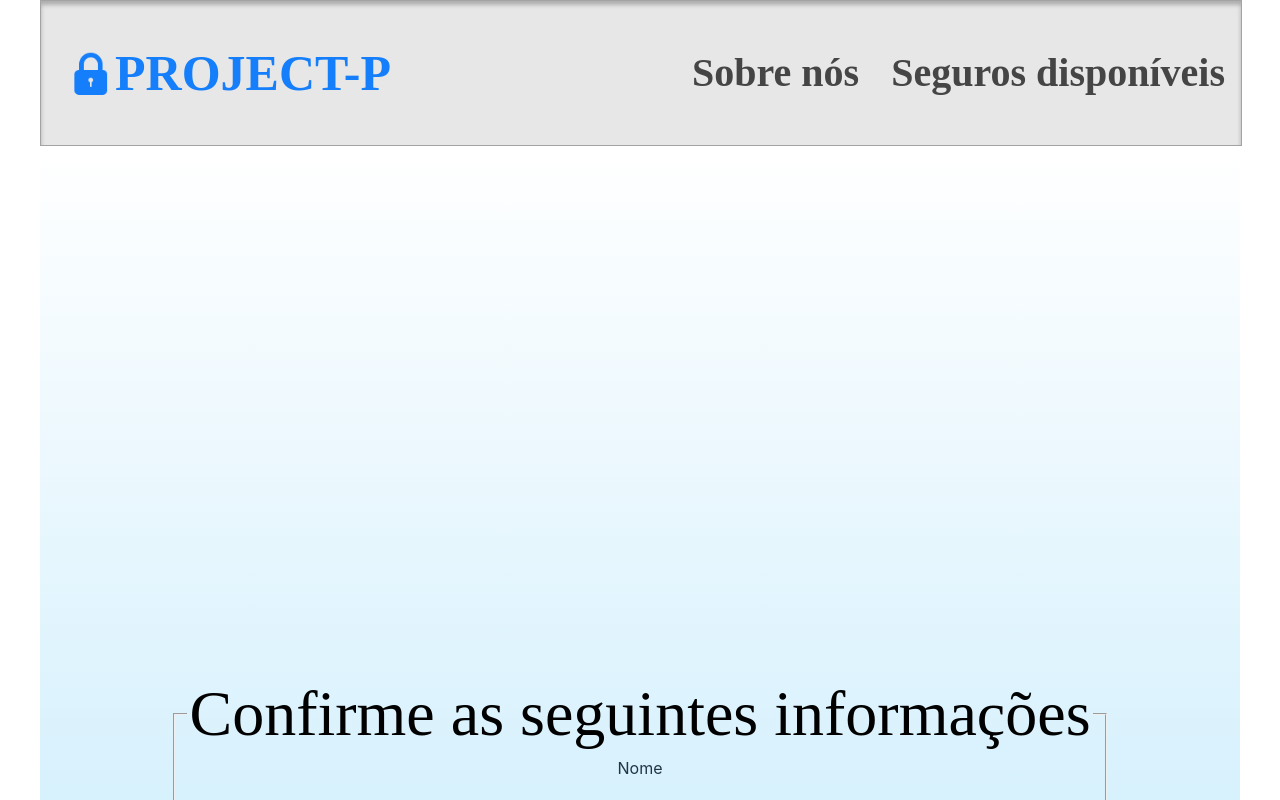
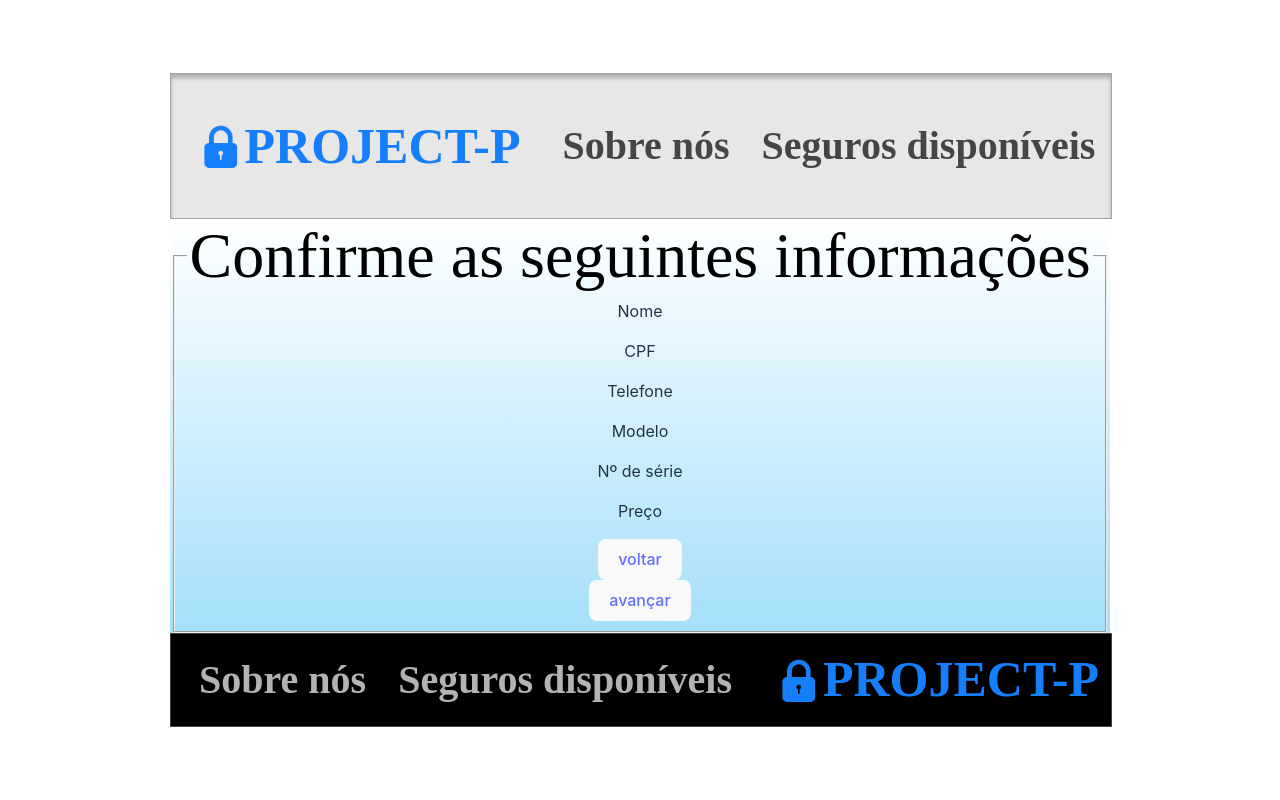
Before and after one commit to MatheusFelipeCamarinhaDuarte/Sprint-3, a React (Vite) app: page /planos/confirmacao in a window 1280 px wide. Shown: the top 800 px of the page. Built offline with nearby package versions, Linux system fonts and the light colour scheme.

Commit message:
Remoção de main

```diff
--- a/src/routes/CSS/Confirmacao.css
+++ b/src/routes/CSS/Confirmacao.css
@@ -1,12 +1,8 @@
-main{
+main {
     display: flex;
-    width: 1200px;
-    height: 1475px;
     flex-direction: column;
-    justify-content: center;
+    justify-content: space-between;
     align-items: center;
-    gap: 100px;
-    flex-shrink: 0;
     background: linear-gradient(180deg, #FFF 0%, #A4DFFA 100%);
 };
 
--- a/src/routes/CSS/Dados-bike.css
+++ b/src/routes/CSS/Dados-bike.css
@@ -3,16 +3,11 @@ Página
 */
 main {
     display: flex;
-    width: 1200px;
-    height: 1475px;
     flex-direction: column;
-    justify-content: center;
+    justify-content: space-between;
     align-items: center;
-    gap: 100px;
-    flex-shrink: 0;
     background: linear-gradient(180deg, #FFF 0%, #A4DFFA 100%);
 };
-
 
 /*
 Retângulo de interação
--- a/src/routes/CSS/Dados-cliente.css
+++ b/src/routes/CSS/Dados-cliente.css
@@ -3,13 +3,9 @@ Página
 */
 main {
     display: flex;
-    width: 1200px;
-    height: 1475px;
     flex-direction: column;
     justify-content: center;
     align-items: center;
-    gap: 100px;
-    flex-shrink: 0;
     background: linear-gradient(180deg, #FFF 0%, #A4DFFA 100%);
 };
 
```
